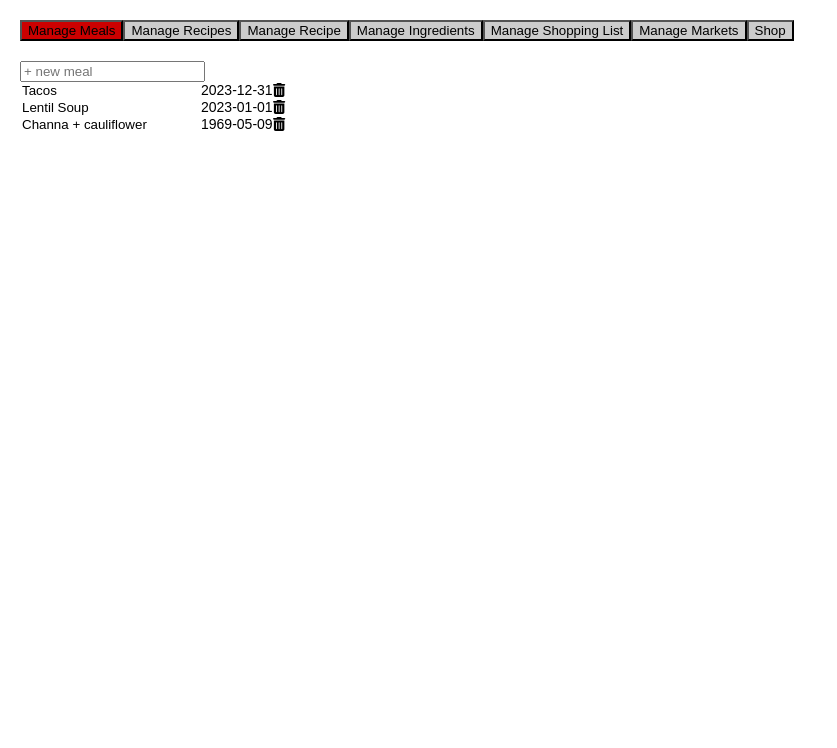
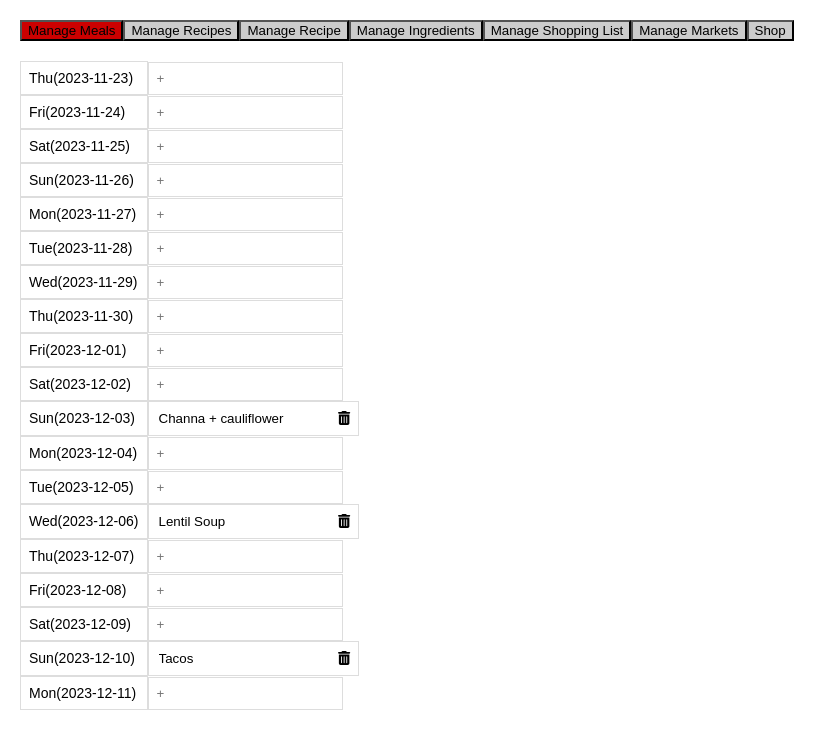
Before and after one commit to btdrucke/liststr3, a React (Create React App) app: page / in a window 1280 px wide. Both pictures are taken after a click on the button "Manage Meals". Shown: the top 748 px of the page, without its empty margins (0-837 px from the left). Built offline with nearby package versions, Linux system fonts and the light colour scheme.

Commit message:
Starting to create meal scheduling table

```diff
--- a/package.json
+++ b/package.json
@@ -53,6 +53,7 @@
     ]
   },
   "devDependencies": {
+    "@babel/plugin-proposal-private-property-in-object": "^7.21.11",
     "@types/lodash": "^4.14.202",
     "@types/react-beautiful-dnd": "^13.1.6",
     "@types/react-fontawesome": "^1.6.8"
--- a/src/common/dateUtils.ts
+++ b/src/common/dateUtils.ts
@@ -1,10 +1,15 @@
 // Returns a new date built from the input date, but with no hour/minute/second/ms values.
-import {apply} from "./utils"
+import dayjs, {Dayjs, isDayjs} from "dayjs"
 
-export function withNoTime(date: Date): Date {
-    return apply(date, d => d.setHours(0, 0, 0, 0))
+export function dayOfWeek(date: Dayjs | string): string {
+    const dateObj = isDayjs(date) ? date : dayjs(date)
+    return dateObj.format('ddd')
 }
 
-export function dayOfWeekDisplay(date: Date): string {
-    return date.toLocaleDateString([], {weekday: 'short'})
+export function toDatestamp(date: Dayjs = dayjs()): string {
+    return date.format('YYYY-MM-DD')
 }
+
+export function toLocalDate(datestamp?: string | undefined): Dayjs {
+    return dayjs(datestamp || toDatestamp())
+}
--- a/src/features/meals/Meals.tsx
+++ b/src/features/meals/Meals.tsx
@@ -1,29 +1,62 @@
 import React from "react"
 import {FontAwesomeIcon} from "@fortawesome/react-fontawesome"
-import {createMeal, renameMeal, deleteMeal, selectMealItems} from "./slice"
+import {createMeal, deleteMeal, MealModel, renameMeal, selectMealItems} from "./slice"
 import {faTrashCan} from '@fortawesome/free-solid-svg-icons'
 import {useAppDispatch, useAppSelector} from "../../app/hooks"
 import EditableItem from "../../common/EditableItem"
-import AddInput from "../../common/AddInput"
 import style from "./style.module.css"
+import {dayOfWeek, toDatestamp, toLocalDate} from "../../common/dateUtils"
+import _ from "lodash"
+import {Dayjs} from "dayjs"
+import NewMeal from "./NewMeal"
 
 export const Meals = () => {
     const dispatch = useAppDispatch()
     const itemList = useAppSelector(selectMealItems)
+
+    const today = toLocalDate()
+    const todayPlusWeek = today.add(6, 'day')
+    const earliestItem = toLocalDate(_.first(itemList)?.datestamp)
+    const latestItemPlusDay = toLocalDate(_.last(itemList)?.datestamp).add(1, 'day')
+    const firstDay = today.isBefore(earliestItem, 'day') ? today : earliestItem
+
+    let days: { day: Dayjs, item?: MealModel }[] = []
+    for (
+        let day = firstDay;
+        // while !(day > todayPlusWeek && day > latestItemPlusDay)
+        !(day.isAfter(todayPlusWeek, 'day') && day.isAfter(latestItemPlusDay, 'day'));
+        day = day.add(1, 'day')
+    ) {
+        days.push({day: day, item: itemList.find(it => day.isSame(it.datestamp, 'day'))})
+    }
+
     return (
-        <div className={style.list}>
-            <AddInput placeholder={'+ new meal'} createFromName={createMeal}/>
-            {itemList.map((item) => {
+        <div className={style.table}>
+            {days.map(({day, item}) => {
                 return (
                     <div
-                        key={item.id}>
+                        key={toDatestamp(day)}
+                        className={style.tableRow}>
+                        <span
+                            className={style.tableCell}>
+                            {dayOfWeek(day)}({toDatestamp(day)})
+                        </span>
+                        {item === undefined && (
+                            <NewMeal
+                                date={day}
+                                createMeal={createMeal}/>
+                        )}
+                        {item !== undefined && (
+                            <div
+                                className={style.tableCell}>
                                 <EditableItem
                                     origItem={item}
                                     renameItem={renameMeal}/>
-                        <span>{item.date}</span>
                                 <FontAwesomeIcon
                                     icon={faTrashCan}
                                     onClick={() => dispatch(deleteMeal(item.id))}/>
+                            </div>
+                        )}
                     </div>
                 )
             })}
--- /dev/null
+++ b/src/features/meals/NewMeal.tsx
@@ -0,0 +1,64 @@
+import React from "react"
+import {ActionCreatorWithPayload} from "@reduxjs/toolkit"
+import {useAppDispatch} from "../../app/hooks"
+import {classes} from "../../common/classUtils"
+import style from "./style.module.css"
+import {Dayjs} from "dayjs"
+
+export interface NewMealProps {
+    date: Dayjs
+    createMeal: ActionCreatorWithPayload<{ name: string, date?: Dayjs }>
+}
+
+// NB: Trailing comma in type list.
+const NewMeal = ({date, createMeal}: NewMealProps) => {
+    const dispatch = useAppDispatch()
+    let isEditPending = false
+
+    const handleOnKeyUp = (event: React.KeyboardEvent<HTMLInputElement>) => {
+        const element = event.target as HTMLInputElement
+        switch (event.key) {
+            case "Enter": {
+                event.preventDefault()
+                const name = element.value.trim()
+                if (name) {
+                    isEditPending = true
+                    dispatch(createMeal({name:name, date:date}))
+                }
+                element.blur()
+                break
+            }
+            case "Escape": {
+                element.value = ""
+                element.blur()
+                break
+            }
+        }
+    }
+
+    const handleOnClick = (event: React.MouseEvent<HTMLInputElement>) => {
+        const element = event.target as HTMLInputElement
+        element.focus()
+    }
+
+    const handleOnBlur = (event: React.FocusEvent<HTMLInputElement>) => {
+        const element = event.target as HTMLInputElement
+        if (!isEditPending) {
+            element.value = ""
+            isEditPending = false
+        }
+        element.blur()
+    }
+
+    return (
+        <input
+            className={classes(style.editableItem, style.tableCell)}
+            placeholder="+"
+            onKeyUp={handleOnKeyUp}
+            onClick={handleOnClick}
+            onBlur={handleOnBlur}
+        />
+    )
+}
+
+export default NewMeal
--- a/src/features/meals/slice.ts
+++ b/src/features/meals/slice.ts
@@ -1,47 +1,40 @@
-import {createSelector, createSlice, nanoid} from "@reduxjs/toolkit"
+import {createSelector, createSlice, nanoid, PayloadAction} from "@reduxjs/toolkit"
 import {BaseItem, findIndexById} from "../../common/BaseItem"
 import dayjs, {Dayjs} from 'dayjs'
 import {RootState} from "../../app/store"
 import {deleteItemReducer, renameItemReducer} from "../../common/Reducers"
+import _ from "lodash"
+import {toDatestamp} from "../../common/dateUtils"
 
 export interface MealModel extends BaseItem {
-    readonly date: string //YYYY-MM-DD
+    readonly datestamp: string //YYYY-MM-DD
     readonly recipeId?: string
 }
 
 function createMealModel(name: string, date: Dayjs = dayjs(), id: string = nanoid()): MealModel {
-    return {id: id, name: name, date: toMealDate(date)}
-}
-
-export function toMealDate(date: Dayjs = dayjs()): string {
-    return date.format('YYYY-MM-DD')
+    return {id: id, name: name, datestamp: toDatestamp(date)}
 }
 
 const slice = createSlice({
     name: 'meals',
     initialState: {
         items: [
-            createMealModel("Tacos", dayjs('2023-12-31')),
-            createMealModel("Lentil Soup", dayjs('2023-01-01')),
-            createMealModel("Channa + cauliflower", dayjs('1969-05-09')),
+            createMealModel("Tacos", dayjs('2023-12-10')),
+            createMealModel("Lentil Soup", dayjs('2023-12-06')),
+            createMealModel("Channa + cauliflower", dayjs('2023-12-03')),
         ]
     },
     reducers: {
-        createMeal: (state, action) => {
-            const payload: { name: string, date: Dayjs } = action.payload
-            const item = createMealModel(payload.name, payload.date)
+        createMeal: (state, action: PayloadAction<{ name: string, date?: Dayjs }>) => {
+            const {name, date} = action.payload
+            const item = createMealModel(name, date)
             state.items.push(item)
         },
-        rescheduleMeal: (state, action) => {
-            const payload: { id: string, name?: string, date?: Dayjs } = action.payload
-            const pos = findIndexById(state.items, payload.id)
+        rescheduleMeal: (state, action: PayloadAction<{ id: string, date: Dayjs }>) => {
+            const {id, date} = action.payload
+            const pos = findIndexById(state.items, id)
             if (pos >= 0) {
-                if (payload.name !== undefined) {
-                    state.items[pos].name = payload.name
-                }
-                if (payload.date !== undefined) {
-                    state.items[pos].date = toMealDate(payload.date)
-                }
+                state.items[pos].datestamp = toDatestamp(date)
             }
         },
         renameMeal: renameItemReducer,
@@ -51,7 +44,7 @@ const slice = createSlice({
 
 export const selectMealItems = createSelector(
     [(state: RootState) => state.meals.items],
-    (items) => items
+    (items) => _.orderBy(items, ['datestamp'], ['asc'])
 )
 
 export const selectMeal = createSelector(
--- a/src/features/meals/style.module.css
+++ b/src/features/meals/style.module.css
@@ -1,3 +1,25 @@
 .list {
 
 }
+
+.editableItem {
+    border: none;
+}
+
+.table {
+    display: table;
+}
+
+.tableBody {
+    display: table-row-group;
+}
+
+.tableRow {
+    display: table-row;
+}
+
+.tableCell {
+    display: table-cell;
+    border: 1px solid #dddddd;
+    padding: 8px;
+}
```
Also changed, not shown: 1 other file (tests, documents, lock files or other folders). Lines whose indentation alone changed are shown as unchanged.
